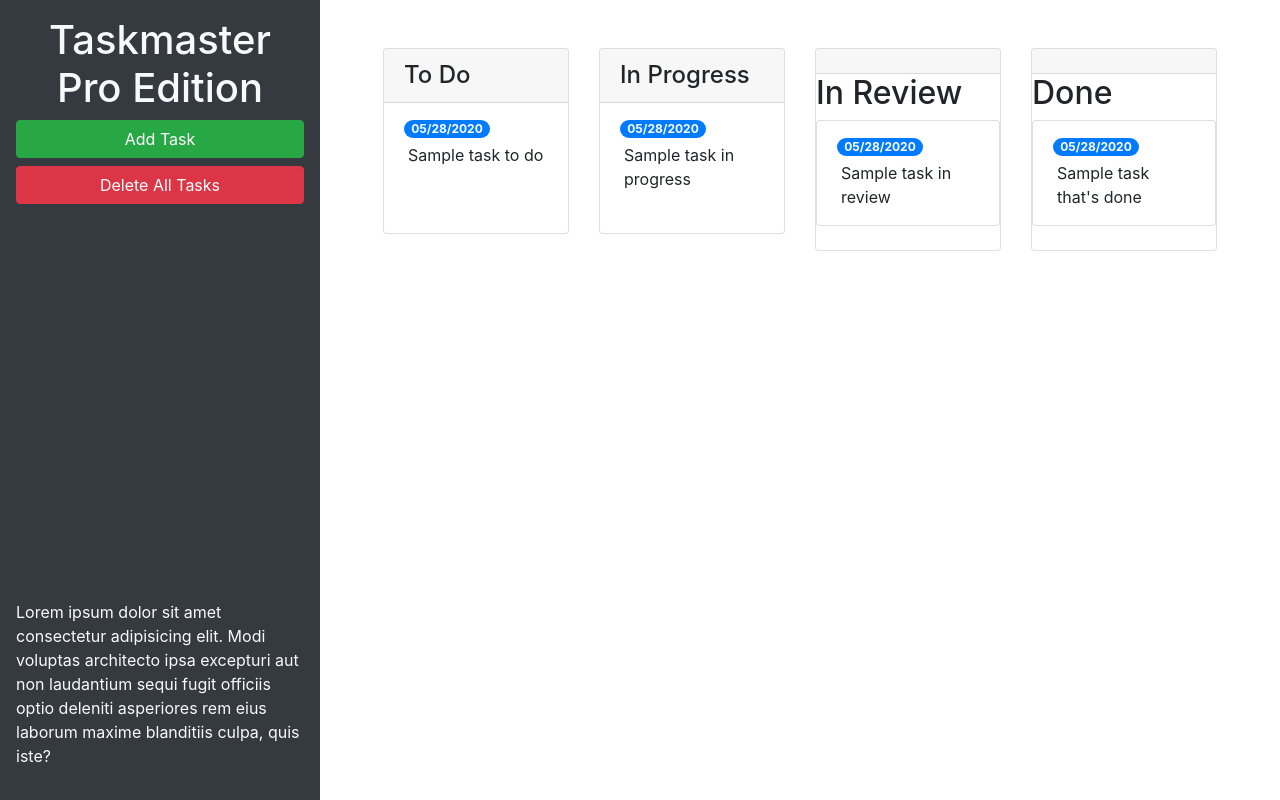
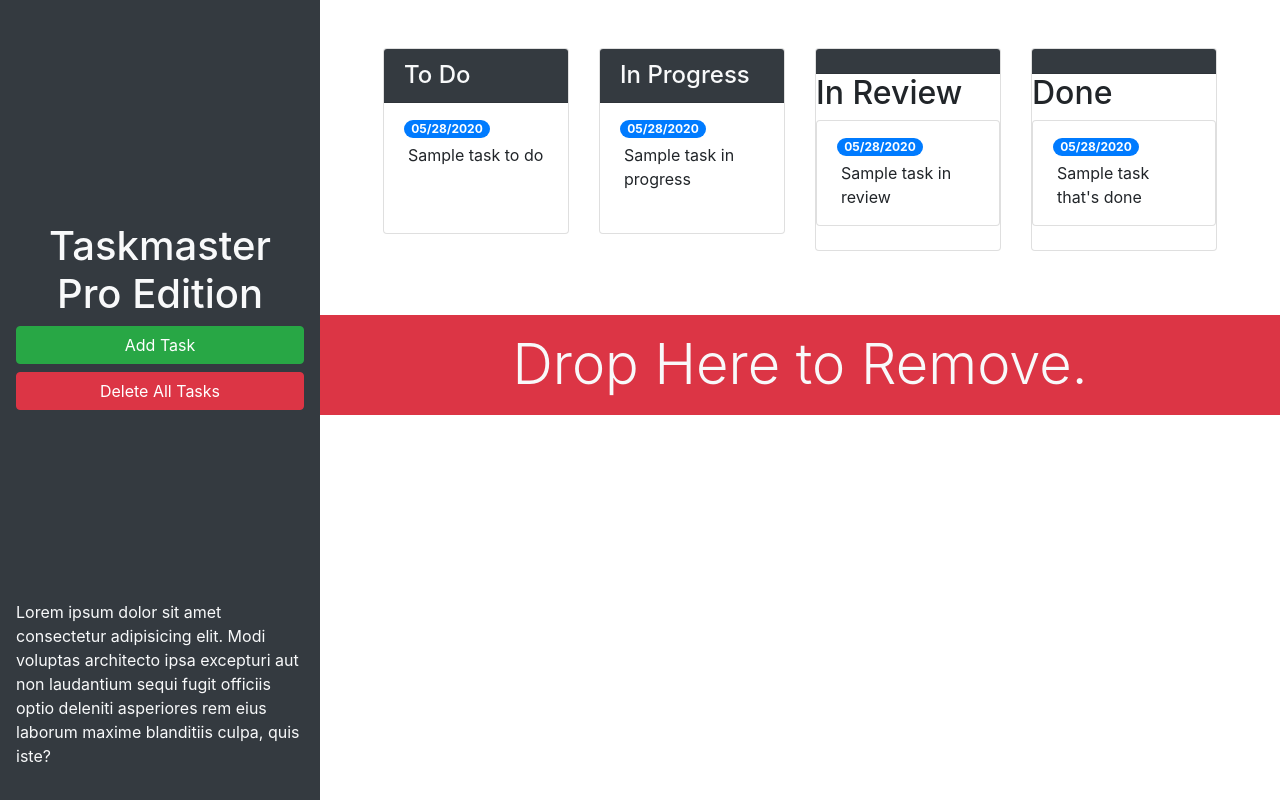
Before and after one commit to btijerino16/taskmasterpro, a plain HTML site: page index.html in a window 1280 px wide. Drawn offline with nearby package versions, Linux system fonts and the light colour scheme.

Commit message:
styled bottom trasher

```diff
--- a/index.html
+++ b/index.html
@@ -13,7 +13,8 @@
 <body>
 
   <div class="row min-vh-100 no-gutters">
-    <header class="col-12 col-lg-3 bg-dark text-light d-flex flex-column p-4 p-lg-3">
+    <header class="col-12 col-lg-3 bg-dark text-light sticky-top d-flex flex-column p-4 p-lg-3">
+      <p class="mt-auto d-none d-lg-block"></p>
       <h1 class="text-center">Taskmaster Pro Edition</h1>
       <button id="create-task" class="btn btn-block btn-success" data-toggle="modal" data-target="#task-form-modal">Add
         Task</button>
@@ -23,13 +24,13 @@
         laudantium sequi fugit officiis optio deleniti asperiores rem eius laborum maxime blanditiis culpa, quis iste?
       </p>
     </header>
-    <main class="col-12 col-lg-9">
+    <main class="col-12 col-lg-9 d-flex flex-column">
 
       <div class="m-5 row justify-content-around">
         <!-- todo start -->
         <div class="col-12 col-md-6 col-xl-3 mb-3">
           <div class="card">
-            <h4 class="card-header">
+            <h4 class="card-header bg-dark text-light">
               To Do
             </h4>
             <ul id="list-toDo" class="list-group list-group-flush">
@@ -44,7 +45,7 @@
 <!-- in progress start -->
 <div class="col-12 col-md-6 col-xl-3 mb-3">
   <div class="card">
-    <h4 class="card-header">
+    <h4 class="card-header bg-dark text-light">
       In Progress
     </h4>
     <ul id="list-toDo" class="list-group list-group-flush">
@@ -62,7 +63,7 @@
         <!-- in review start -->
         <div class="col-12 col-md-6 col-xl-3 mb-3">
           <div class="card">
-            <h4 class="card-header">
+            <h4 class="card-header bg-dark text-light">
           <h2>In Review</h2>
           <ul id="list-inReview" class="list-group">
             <li class="list-group-item">
@@ -76,7 +77,7 @@
         <!-- done start -->
         <div class="col-12 col-md-6 col-xl-3 mb-3">
           <div class="card">
-            <h4 class="card-header">
+            <h4 class="card-header bg-dark text-light">
           <h2>Done</h2>
           <ul id="list-done" class="list-group">
             <li class="list-group-item">
@@ -88,6 +89,13 @@
         </div>
         <!-- done end -->
       </div>
+
+      <div id="trash">
+        <div class="w-100 bg-danger p-3 text-center text-light display-4">
+          Drop Here to Remove.
+        </div>
+      </div>
+
     </main>
   </div>
 
```
